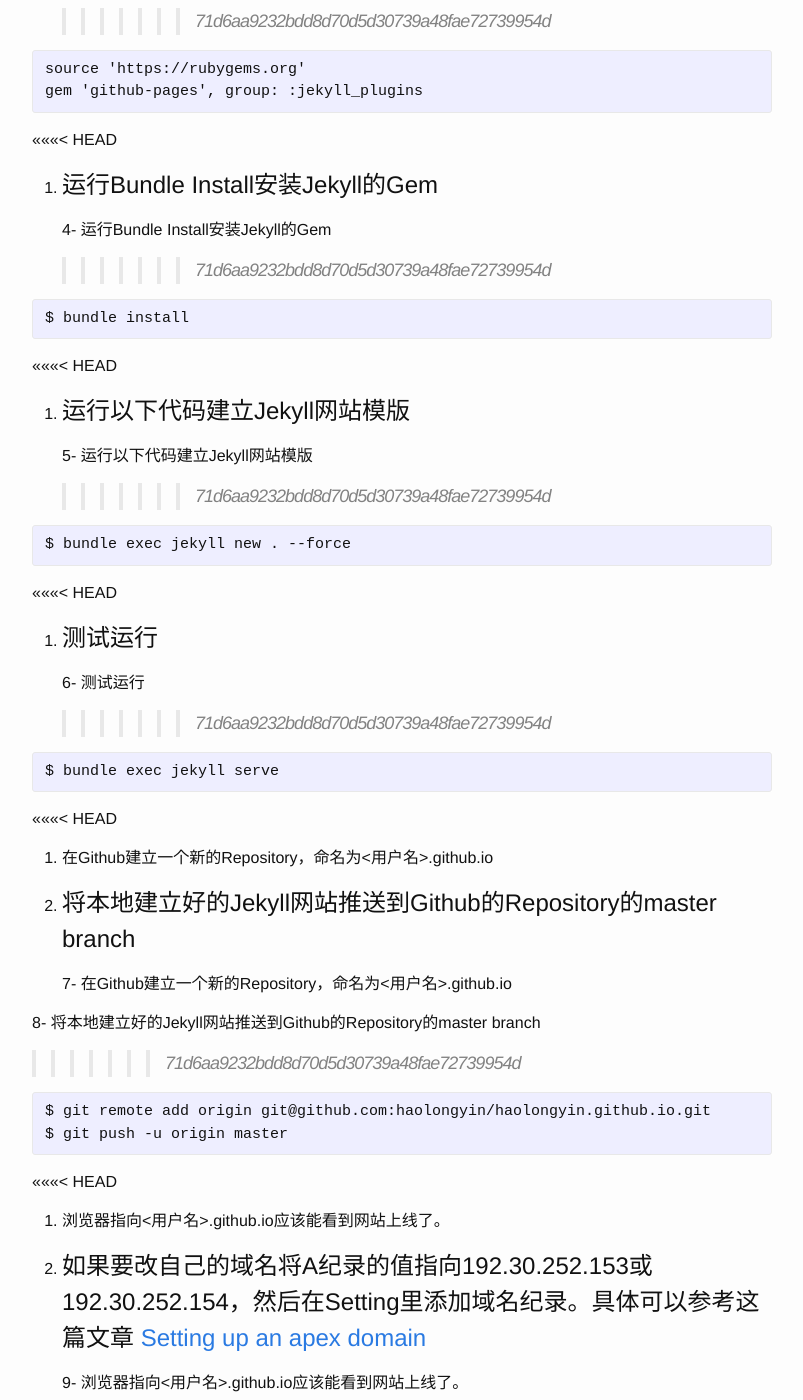
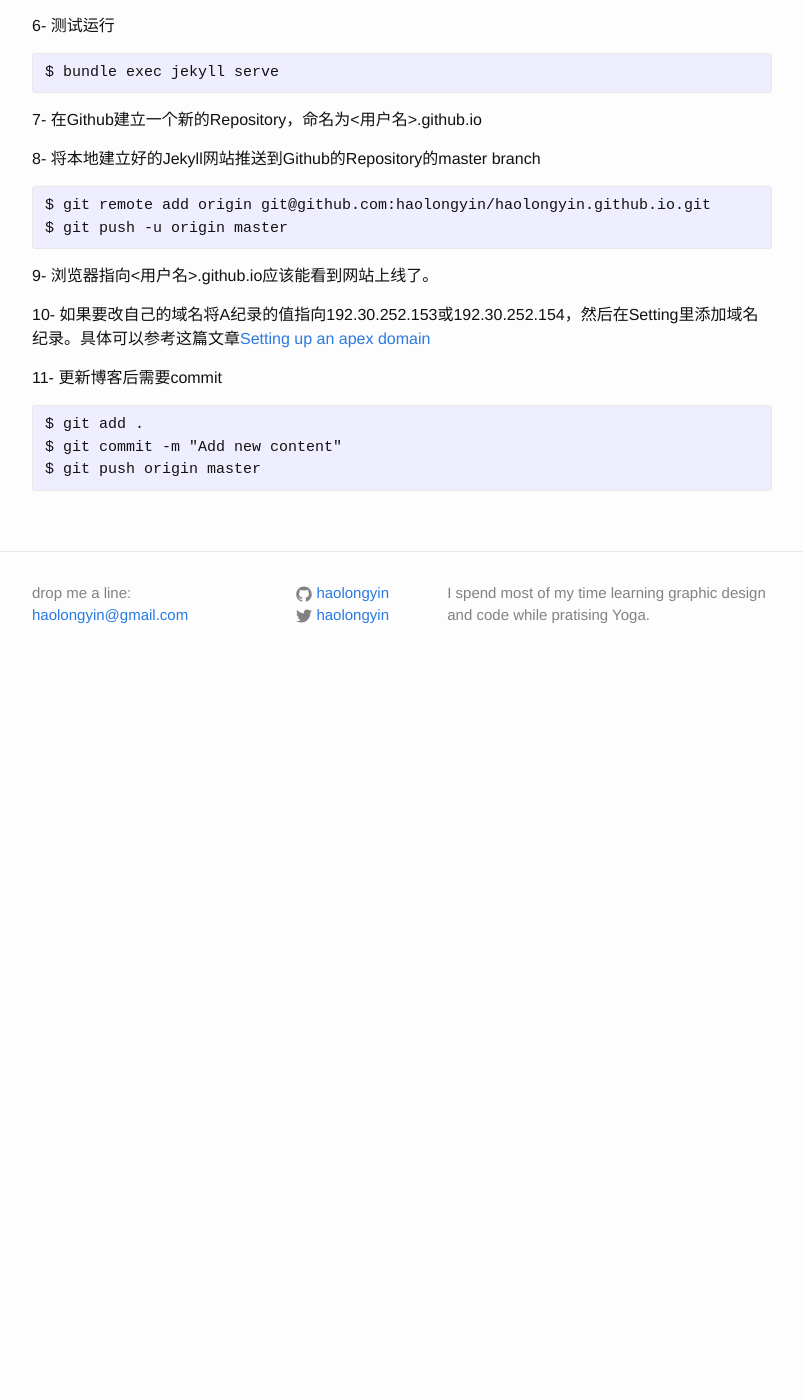
Before and after one commit to haolongyin/haolongyin.github.io, a Jekyll site: the page built from _posts/2016-08-02-how-to-set-up-Github-page-and-Jekyll.markdown, in a window 1280 px wide and 1400 px high, scrolled down 728 px. Shown: the whole window, without its empty margins (238-1041 px from the left). Built offline with Jekyll 4.4.1, drawn with Linux system fonts in a browser that asks for light colours; after the commit the page ends 1415 px from its top, so only the background shows below that; some of the changed text lies outside the part shown.

Commit message:
add content

```diff
--- a/_posts/2016-08-02-how-to-set-up-Github-page-and-Jekyll.markdown
+++ b/_posts/2016-08-02-how-to-set-up-Github-page-and-Jekyll.markdown
@@ -9,82 +9,57 @@ categories: code
 
 [Setting up your GitHub Pages site locally with Jekyll](https://help.github.com/articles/setting-up-your-github-pages-site-locally-with-jekyll/)
 
-<<<<<<< HEAD
-1. 首先，确保你的计算机安装了Ruby和Bundler的环境。
 
-2. 在计算机上建立一个文件夹，在里面建立我们的网站：
-=======
 1- 首先，确保你的计算机安装了Ruby和Bundler的环境。
 
 2- 在计算机上建立一个文件夹，在里面建立我们的网站：
->>>>>>> 71d6aa9232bdd8d70d5d30739a48fae72739954d
 
 {% highlight code %}
 $ git init my-jekyll-site-project-name
 {% endhighlight %}
 
-<<<<<<< HEAD
-3. 在这个文件夹里创建一个包括以下代码的Gemfile
-=======
 3- 在这个文件夹里创建一个包括以下代码的Gemfile
->>>>>>> 71d6aa9232bdd8d70d5d30739a48fae72739954d
 
 {% highlight code %}
 source 'https://rubygems.org'
 gem 'github-pages', group: :jekyll_plugins
 {% endhighlight %}
 
-<<<<<<< HEAD
-4. 运行Bundle Install安装Jekyll的Gem
-=======
 4- 运行Bundle Install安装Jekyll的Gem
->>>>>>> 71d6aa9232bdd8d70d5d30739a48fae72739954d
 
 {% highlight code %}
 $ bundle install
 {% endhighlight %}
 
-<<<<<<< HEAD
-5. 运行以下代码建立Jekyll网站模版
-=======
 5- 运行以下代码建立Jekyll网站模版
->>>>>>> 71d6aa9232bdd8d70d5d30739a48fae72739954d
 
 {% highlight code %}
 $ bundle exec jekyll new . --force
 {% endhighlight %}
 
-<<<<<<< HEAD
-6. 测试运行
-=======
 6- 测试运行
->>>>>>> 71d6aa9232bdd8d70d5d30739a48fae72739954d
 
 {% highlight code %}
 $ bundle exec jekyll serve
 {% endhighlight %}
 
-<<<<<<< HEAD
-7. 在Github建立一个新的Repository，命名为<用户名>.github.io
-
-8. 将本地建立好的Jekyll网站推送到Github的Repository的master branch
-=======
 7- 在Github建立一个新的Repository，命名为<用户名>.github.io
 
 8- 将本地建立好的Jekyll网站推送到Github的Repository的master branch
->>>>>>> 71d6aa9232bdd8d70d5d30739a48fae72739954d
 
 {% highlight code %}
 $ git remote add origin git@github.com:haolongyin/haolongyin.github.io.git
 $ git push -u origin master
 {% endhighlight %}
 
-<<<<<<< HEAD
-9. 浏览器指向<用户名>.github.io应该能看到网站上线了。
-
-10. 如果要改自己的域名将A纪录的值指向192.30.252.153或192.30.252.154，然后在Setting里添加域名纪录。具体可以参考这篇文章 [Setting up an apex domain](https://help.github.com/articles/setting-up-an-apex-domain/)
-=======
 9- 浏览器指向<用户名>.github.io应该能看到网站上线了。
 
 10- 如果要改自己的域名将A纪录的值指向192.30.252.153或192.30.252.154，然后在Setting里添加域名纪录。具体可以参考这篇文章[Setting up an apex domain](https://help.github.com/articles/setting-up-an-apex-domain/)
->>>>>>> 71d6aa9232bdd8d70d5d30739a48fae72739954d
+
+11- 更新博客后需要commit
+
+{% highlight code %}
+$ git add .
+$ git commit -m "Add new content"
+$ git push origin master
+{% endhighlight %}
```
